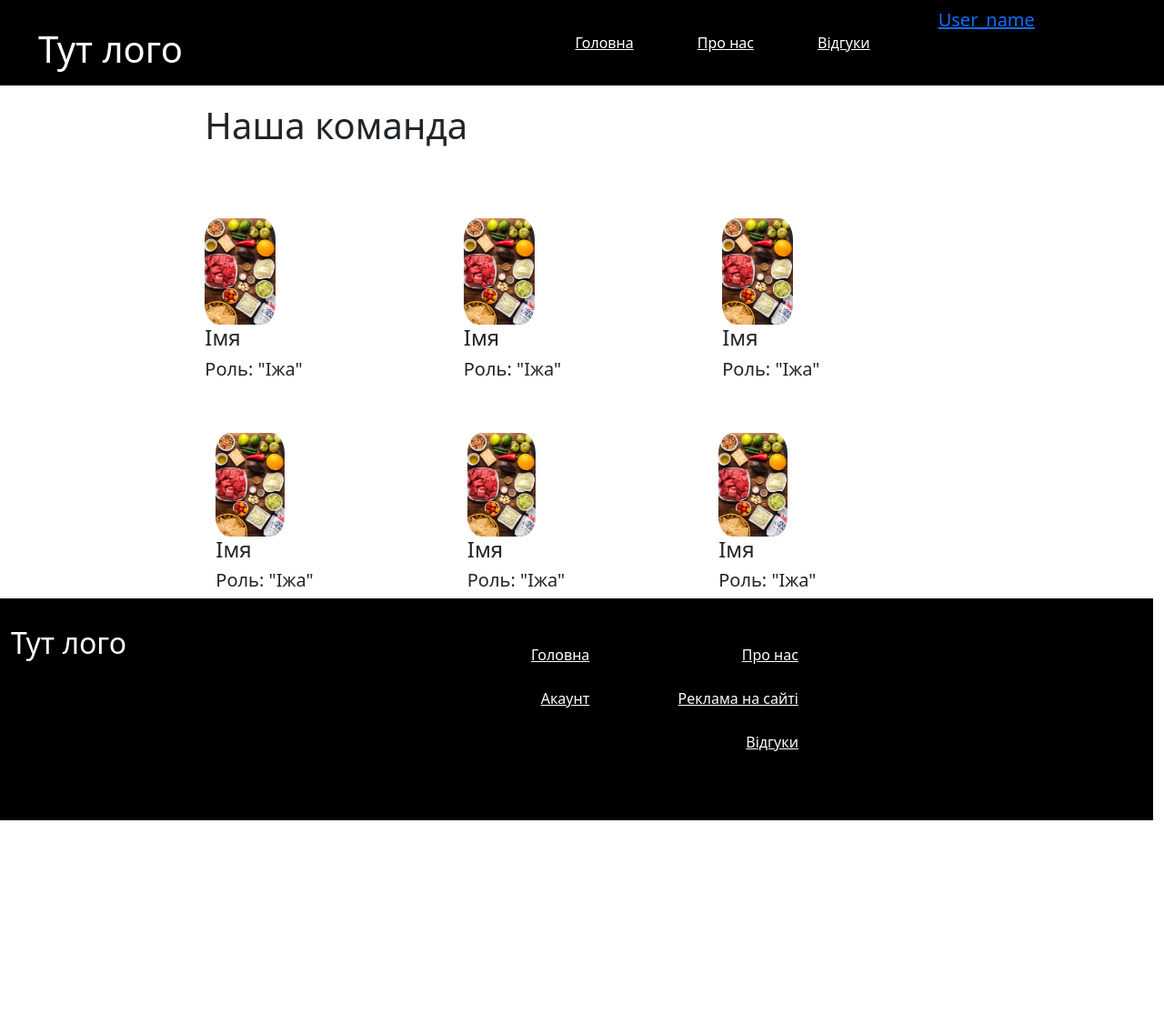
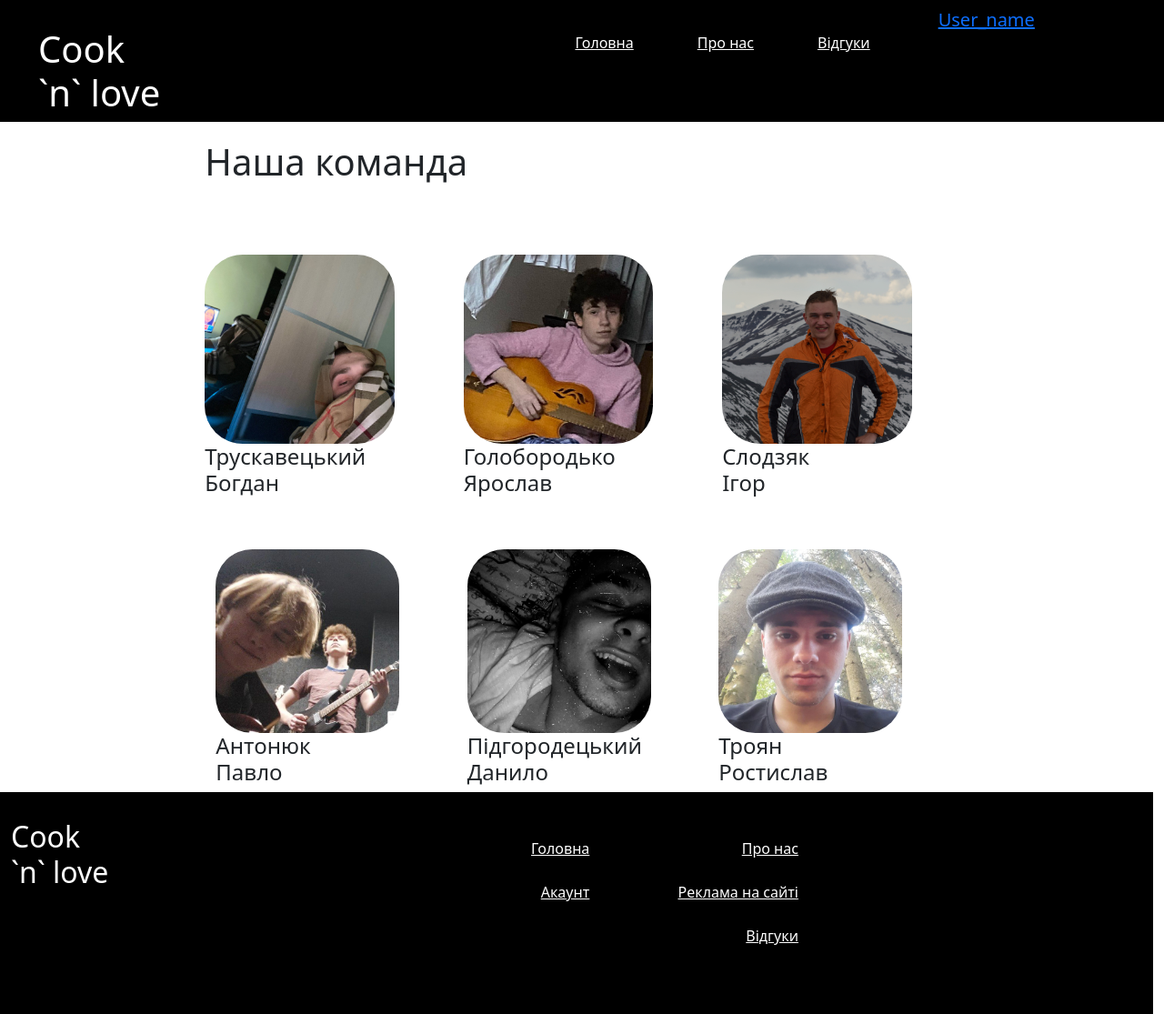
Before and after one commit to McRoss822/CookNLove, a Django app: page /about/ in a window 1280 px wide. Shown: the whole page at 91% size. Before the commit the page ends 902 px from the top, so only its background shows below. Run offline with Django 4.2, Linux system fonts and the light colour scheme; some libraries are stand-ins or nearby versions.

Commit message:
add Foto to about_us

```diff
--- a/src/static/CSS/about_us.css
+++ b/src/static/CSS/about_us.css
@@ -10,9 +10,8 @@
 }
 
 .team_slot{
-
 }
 .team_slot img{
-    max-width: 30%;
+    max-width: 80%;
     border-radius: 20%;
 }
--- a/src/templates/fooder.html
+++ b/src/templates/fooder.html
@@ -3,7 +3,10 @@
 <div class="footer_home_page row">
 
     <div class="fooder_logo col-4">
-        <h2>Тут лого</h2>
+        <h2>
+            Cook<br>
+            `n` love
+        </h2>
     </div>
 
     <div class="col-5">
--- a/src/templates/homepage/about_us.html
+++ b/src/templates/homepage/about_us.html
@@ -20,40 +20,52 @@
 
         <div class="team_icon row">
             <div class="col-4 team_slot">
-                <img src="{% static 'images/Break.jpg' %}" >
-                <h4>Імя</h4>
-                <h5>Роль: "Іжа"</h5>
+                <img src="{% static 'images/team_foto/Bod.jpg' %}" >
+                <h4>Трускавецький
+                    <br>
+                    Богдан
+                </h4>
             </div>
 
              <div class="col-4 team_slot">
-                 <img src="{% static 'images/Break.jpg' %}" >
-                 <h4>Імя</h4>
-                 <h5>Роль: "Іжа"</h5>
+                 <img src="{% static 'images/team_foto/Iric.jpg' %}" >
+                <h4>Голобородько
+                    <br>
+                    Ярослав
+                </h4>
             </div>
 
              <div class="col-4 team_slot">
-                <img src="{% static 'images/Break.jpg' %}" >
-                <h4>Імя</h4>
-                <h5>Роль: "Іжа"</h5>
+                <img src="{% static 'images/team_foto/IhorSlo.jpg' %}" >
+                <h4>Слодзяк
+                    <br>
+                    Ігор
+                </h4>
             </div>
 
              <div class="team_icon row">
             <div class="col-4 team_slot">
-                <img src="{% static 'images/Break.jpg' %}" >
-                <h4>Імя</h4>
-                <h5>Роль: "Іжа"</h5>
+               <img src="{% static 'images/team_foto/Pasha.jpg' %}" >
+                <h4>Антонюк
+                    <br>
+                    Павло
+                </h4>
             </div>
 
              <div class="col-4 team_slot">
-                 <img src="{% static 'images/Break.jpg' %}" >
-                 <h4>Імя</h4>
-                 <h5>Роль: "Іжа"</h5>
+                 <img src="{% static 'images/team_foto/DanPid.jpg' %}" >
+                <h4>Підгородецький
+                    <br>
+                    Данило
+                </h4>
             </div>
 
              <div class="col-4 team_slot">
-                <img src="{% static 'images/Break.jpg' %}" >
-                <h4>Імя</h4>
-                <h5>Роль: "Іжа"</h5>
+                <img src="{% static 'images/team_foto/RosTro.jpg' %}" >
+                <h4>Троян
+                    <br>
+                    Ростислав
+                </h4>
             </div>
 
         </div>
--- a/src/templates/nav_pan.html
+++ b/src/templates/nav_pan.html
@@ -3,7 +3,9 @@
 <div class="row nav_pan">
 
   <div class="logo_nav col-4">
-    <h1> Тут лого </h1>
+    <h1>
+      Cook<br>
+      `n` love </h1>
   </div >
 
   <div class="button_div col-8">
```
Also changed, not shown: src/requirements.txt (added, +28 -0 lines), src/static/images/team_foto/Bod.jpg (added), src/static/images/team_foto/DanPid.jpg (added), src/static/images/team_foto/IhorSlo.jpg (added), src/static/images/team_foto/Iric.jpg (added), src/static/images/team_foto/Pasha.jpg (added), src/static/images/team_foto/RosTro.jpg (added).
